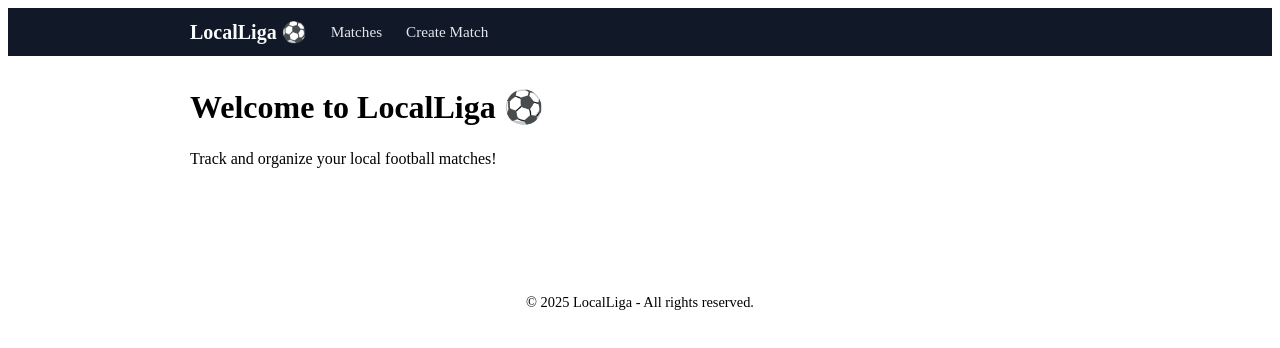
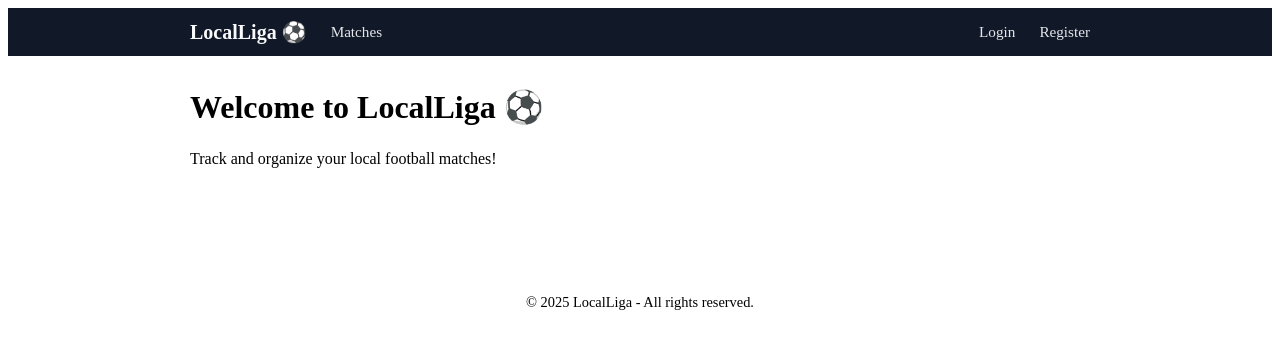
Before and after one commit to GeorgiApostolov/LocalLiga, a React (Vite) app: page / in a window 1280 px wide. Shown: the top 348 px of the page. Built offline with nearby package versions, Linux system fonts and the light colour scheme.

Commit message:
toggle header navigation based on auth state and show logout

```diff
--- a/src/components/Header.jsx
+++ b/src/components/Header.jsx
@@ -1,6 +1,9 @@
 import { NavLink } from "react-router-dom";
+import { useAuth } from "../contexts/AuthContext.jsx";
 
 function Header() {
+  const { isAuthenticated, user, logout } = useAuth();
+
   return (
     <header className="site-header">
       <nav className="site-nav">
@@ -17,6 +20,8 @@ function Header() {
           Matches
         </NavLink>
 
+        {isAuthenticated ? (
+          <>
             <NavLink
               to="/create"
               className={({ isActive }) =>
@@ -25,6 +30,42 @@ function Header() {
             >
               Create Match
             </NavLink>
+
+            <span className="nav-link" style={{ marginLeft: "auto" }}>
+              {user?.email}
+            </span>
+
+            <button
+              type="button"
+              className="nav-link"
+              onClick={logout}
+              style={{ background: "none", border: "none", cursor: "pointer" }}
+            >
+              Logout
+            </button>
+          </>
+        ) : (
+          <>
+            <NavLink
+              to="/login"
+              className={({ isActive }) =>
+                isActive ? "nav-link nav-link-active" : "nav-link"
+              }
+              style={{ marginLeft: "auto" }}
+            >
+              Login
+            </NavLink>
+
+            <NavLink
+              to="/register"
+              className={({ isActive }) =>
+                isActive ? "nav-link nav-link-active" : "nav-link"
+              }
+            >
+              Register
+            </NavLink>
+          </>
+        )}
       </nav>
     </header>
   );
```
Lines whose indentation alone changed are shown as unchanged.
